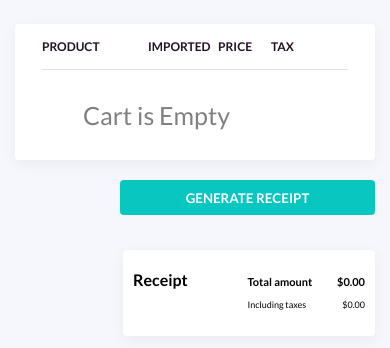
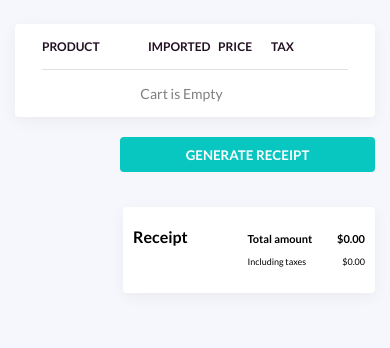
Before and after one commit to lapo18/sales_taxes_bootstrap, a plain HTML site: page index.html in a window 390 px wide. Shown: the part 354-702 px from the top of the page. Drawn offline with Linux system fonts and the light colour scheme; no server answers.

Commit message:
Add files via upload

```diff
--- a/styles.css
+++ b/styles.css
@@ -277,7 +277,7 @@ h4{
     padding: 30px 0;
     text-align: center;
     grid-column-start: 2;
-    grid-column-end: 5;
+    grid-column-end: 6;
     font-size: 25px;
   }
   .delete-button{
@@ -423,6 +423,10 @@ h4{
     .taxes{
         font-size: 9px;
     }
+    .fullwidth{
+        padding: 15px 0;
+        font-size: 14px;
+    }
 
 
 
```
